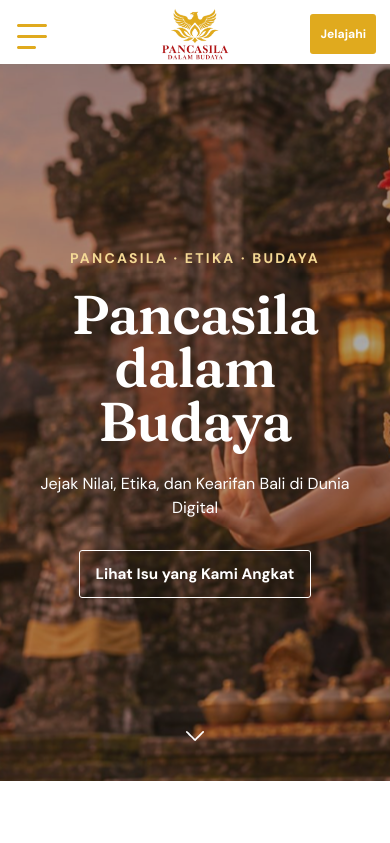
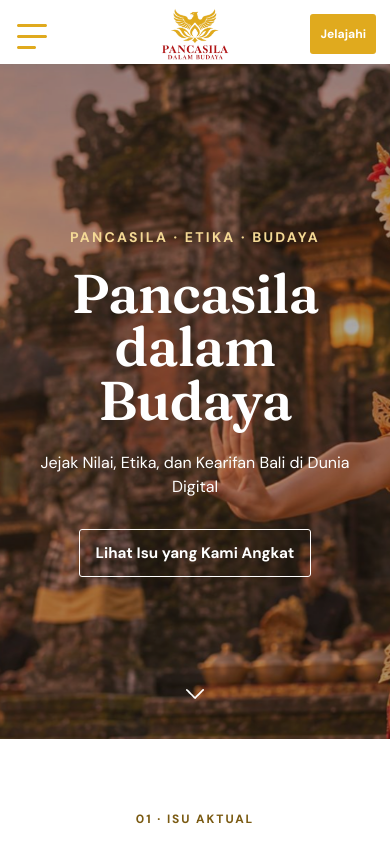
Before and after one commit to PutuRevata/pancasiladalambudaya, a plain HTML site: page index.html in a window 390 px wide. Shown: the top 843 px of the page. Drawn offline with Linux system fonts and the light colour scheme.

Commit message:
Update style.css

```diff
--- a/css/style.css
+++ b/css/style.css
@@ -551,7 +551,7 @@ h1, h2 { font-family: var(--font-judul); font-weight: 600; line-height: 1.1; }
   .site-header__cta-long { display: none; }
   .site-header__cta-short { display: inline; }
   .page-shell { width: min(calc(100% - 36px), var(--lebar-isi)); padding-top: 56px; }
-  .home-hero { height: 85vh; height: 85svh; }
+  .home-hero { height: 80vh; height: 80svh; }
   .home-hero__content { width: min(calc(100% - 40px), 1180px); }
   .home-hero__eyebrow-desktop { display: none; }
   .home-hero__eyebrow-mobile { display: inline; }
```
